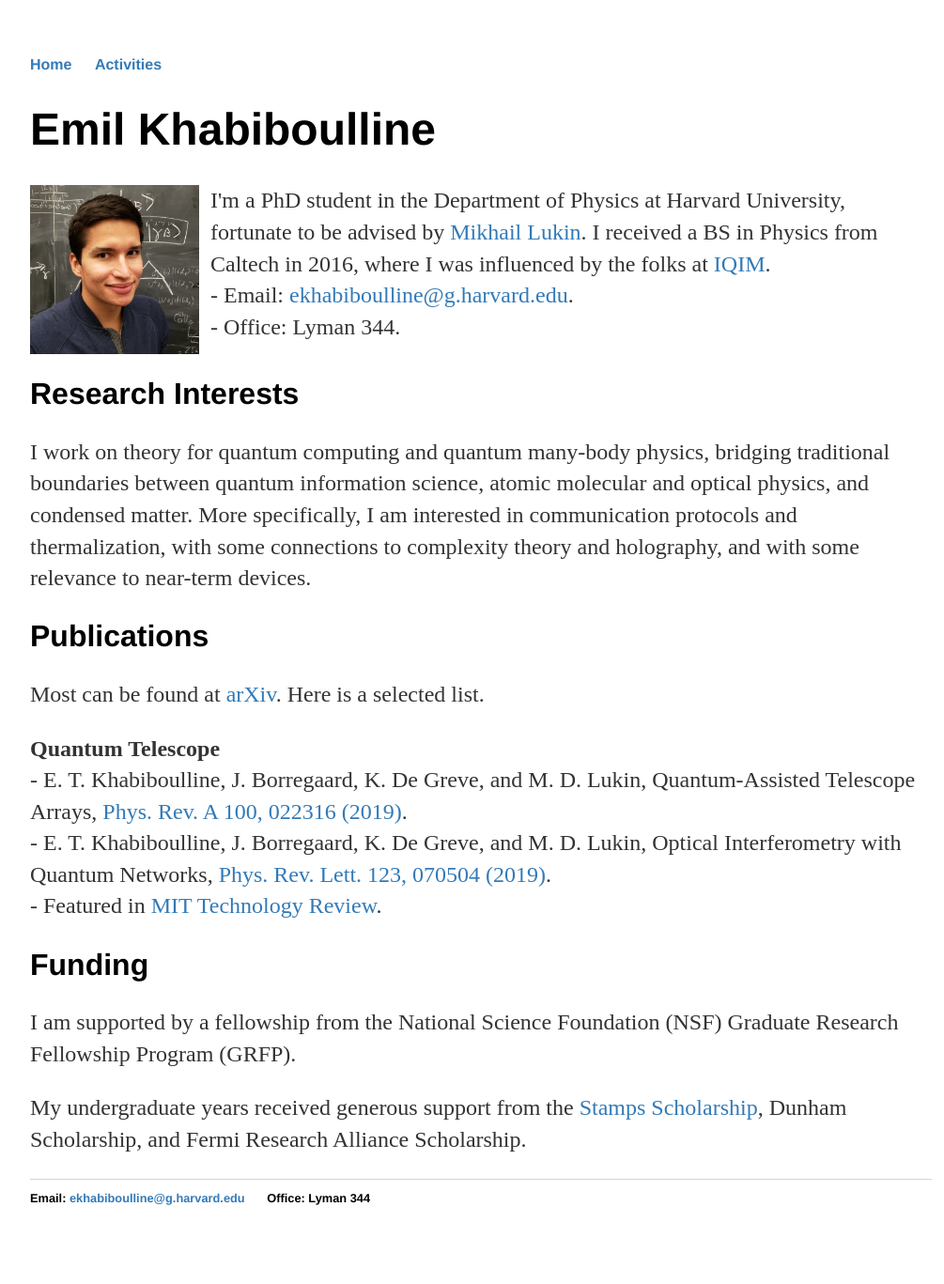
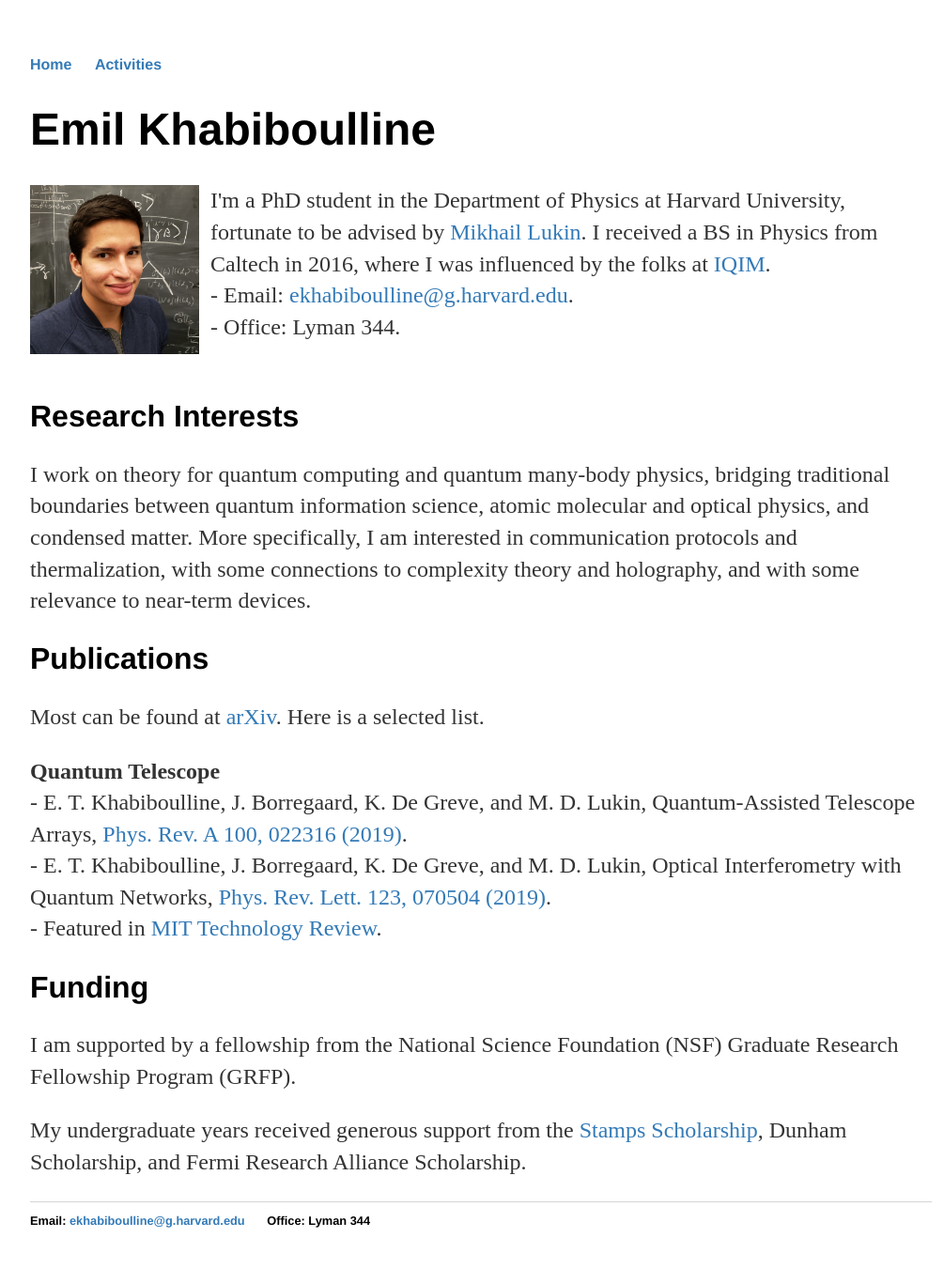
Before and after one commit to emilkhab/emilkhab.github.io, a Jekyll site: the page built from index.html, in a window 1280 px wide. Shown: the whole page at 94% size, without its empty margins (128-1133 px from the left). Built offline with Jekyll 4.4.1, drawn with Linux system fonts in a browser that asks for light colours; before the commit the page ends 1343 px from its top, so only the background shows below that.

Commit message:
Update index.html

```diff
--- a/index.html
+++ b/index.html
@@ -4,7 +4,7 @@
 ---
 <h1>{{page.title}}</h1>
 <div class="blurb">
-	<p><img src="ek.jpg" alt="photo" style="float:left;width:7.5em;height:7.5em;margin:0em 0.5em 1em 0em;">I'm a PhD student in the Department of Physics at Harvard University, fortunate to be advised by <a href="https://lukin.physics.harvard.edu/">Mikhail Lukin</a>.
+	<p><img src="ek.jpg" alt="photo" style="float:left;width:7.5em;height:7.5em;margin:0em 0.5em 2em 0em;">I'm a PhD student in the Department of Physics at Harvard University, fortunate to be advised by <a href="https://lukin.physics.harvard.edu/">Mikhail Lukin</a>.
 	I received a BS in Physics from Caltech in 2016, where I was influenced by the folks at <a href="https://iqim.caltech.edu/">IQIM</a>.<br/>
 	- Email: <a href="mailto:ekhabiboulline@g.harvard.edu">ekhabiboulline@g.harvard.edu</a>.<br/>
 	- Office: Lyman 344.</p>
```
